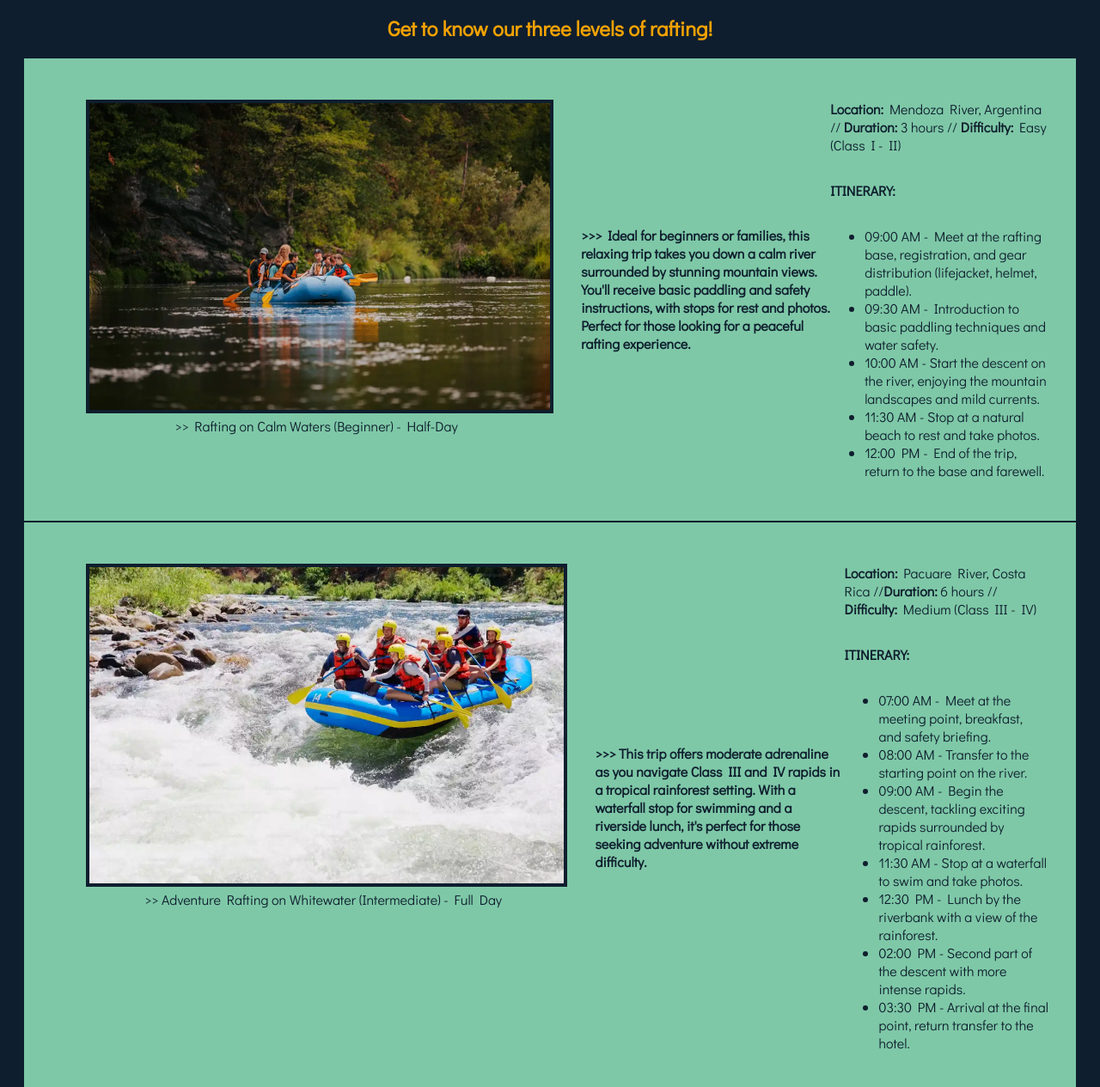
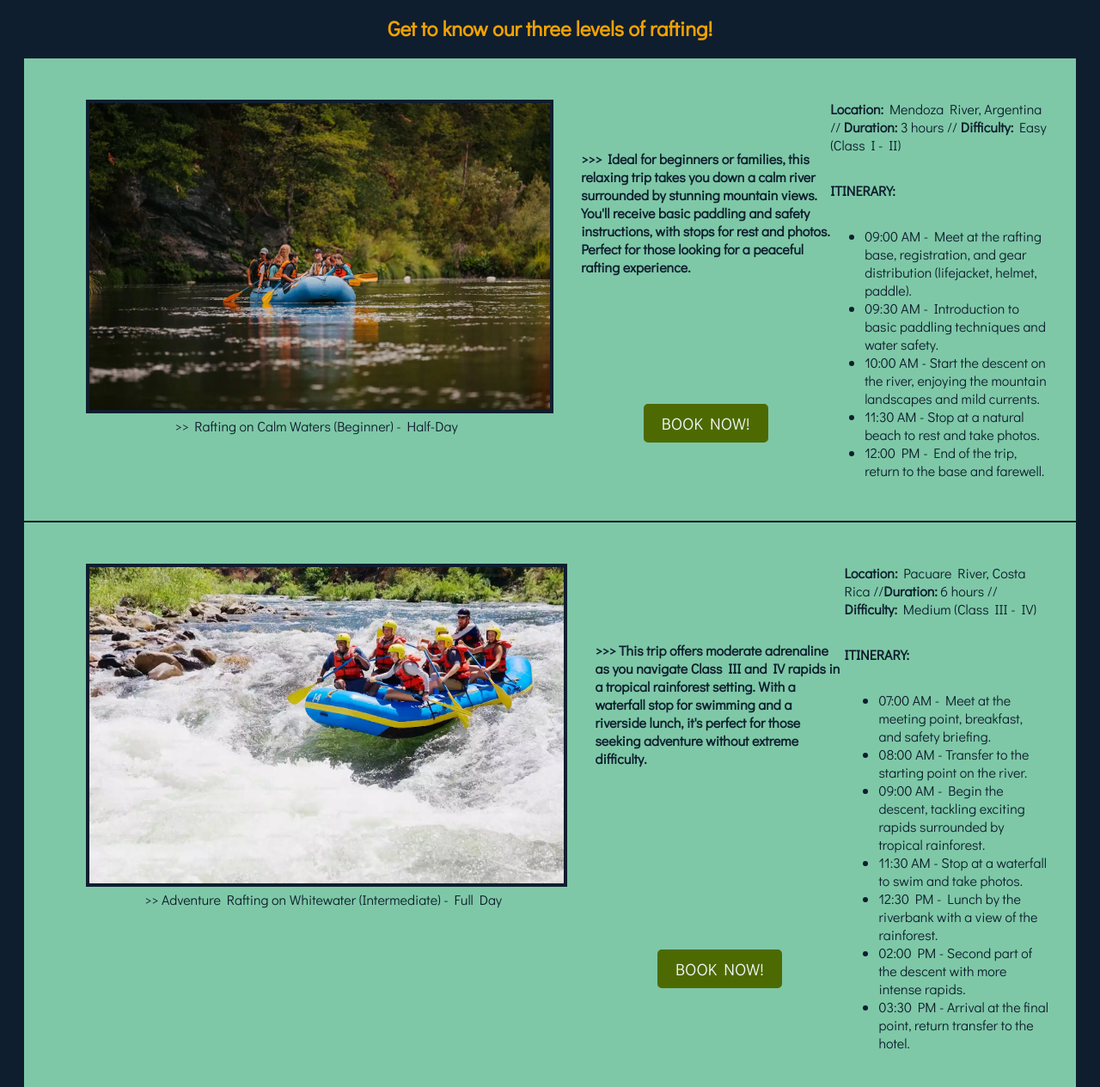
Before and after one commit to Fernanda-Testing/wdd130, a plain HTML site: page wwr/trips.html in a window 1280 px wide. Shown: the part 435-1700 px from the top of the page at 86% size. Drawn offline with Linux system fonts and the light colour scheme.

Commit message:
Fixed on trips 2

```diff
--- a/wwr/trips.html
+++ b/wwr/trips.html
@@ -37,7 +37,10 @@
                 <img src="images/short-journey.webp" alt="Family Rafting">
                 <figcaption>>> Rafting on Calm Waters (Beginner) - Half-Day</figcaption>
               </figure>
-              <div id="desc-beginner"><p><span class="diferent-style">>>> Ideal for beginners or families, this relaxing trip takes you down a calm river surrounded by stunning mountain views. You'll receive basic paddling and safety instructions, with stops for rest and photos. Perfect for those looking for a peaceful rafting experience.</span></p></div>
+              <div id="desc-beginner">
+                <p><span class="diferent-style">>>> Ideal for beginners or families, this relaxing trip takes you down a calm river surrounded by stunning mountain views. You'll receive basic paddling and safety instructions, with stops for rest and photos. Perfect for those looking for a peaceful rafting experience.</span></p>
+                <button type="button">BOOK NOW!</button>
+              </div>
               <div id="itinerary-beginner"><p><span class="diferent-style">Location:</span> Mendoza River, Argentina // <span class="diferent-style">Duration:</span> 3 hours // <span class="diferent-style"> Difficulty:</span> Easy (Class I - II)</p>
               <p><span class="diferent-style">ITINERARY:</span></p>
                 <ul>
@@ -54,7 +57,10 @@
                 <img src="images/half-journey.webp" alt="Friends having fun">
                 <figcaption>>> Adventure Rafting on Whitewater (Intermediate) - Full Day</figcaption>
               </figure>
-              <div id="desc-intermediate"><p><span class="diferent-style">>>> This trip offers moderate adrenaline as you navigate Class III and IV rapids in a tropical rainforest setting. With a waterfall stop for swimming and a riverside lunch, it's perfect for those seeking adventure without extreme difficulty.</span></p></div>
+              <div id="desc-intermediate">
+                <p><span class="diferent-style">>>> This trip offers moderate adrenaline as you navigate Class III and IV rapids in a tropical rainforest setting. With a waterfall stop for swimming and a riverside lunch, it's perfect for those seeking adventure without extreme difficulty.</span></p>
+                <button type="button">BOOK NOW!</button>
+              </div>
               <div id="itinerary-intermediate"><p><span class="diferent-style">Location:</span> Pacuare River, Costa Rica //<span class="diferent-style">Duration:</span>  6 hours // <span class="diferent-style">Difficulty:</span> Medium (Class III - IV)</p>
               <p><span class="diferent-style">ITINERARY:</span></p>
                 <ul>
@@ -75,6 +81,7 @@
               </figure>
               <div id="desc-advanced">
                 <p><span class="diferent-style">>>> A challenging, multi-day journey through Class IV and V rapids in the Grand Canyon. This intense trip includes hiking, camping, and navigating some of the most difficult rapids, ideal for experienced adventurers looking for a rugged, remote experience.</span></p>
+                <button type="button">BOOK NOW!</button>
               </div>
               <div id="itinerary-advanced">
                 <p><span class="diferent-style">Location:</span> Grand Canyon, USA (Colorado River) // <span class="diferent-style">Duration:</span> 3 days / 2 nights // <span class="diferent-style">Difficulty:</span> High (Class IV - V)</p>
```
